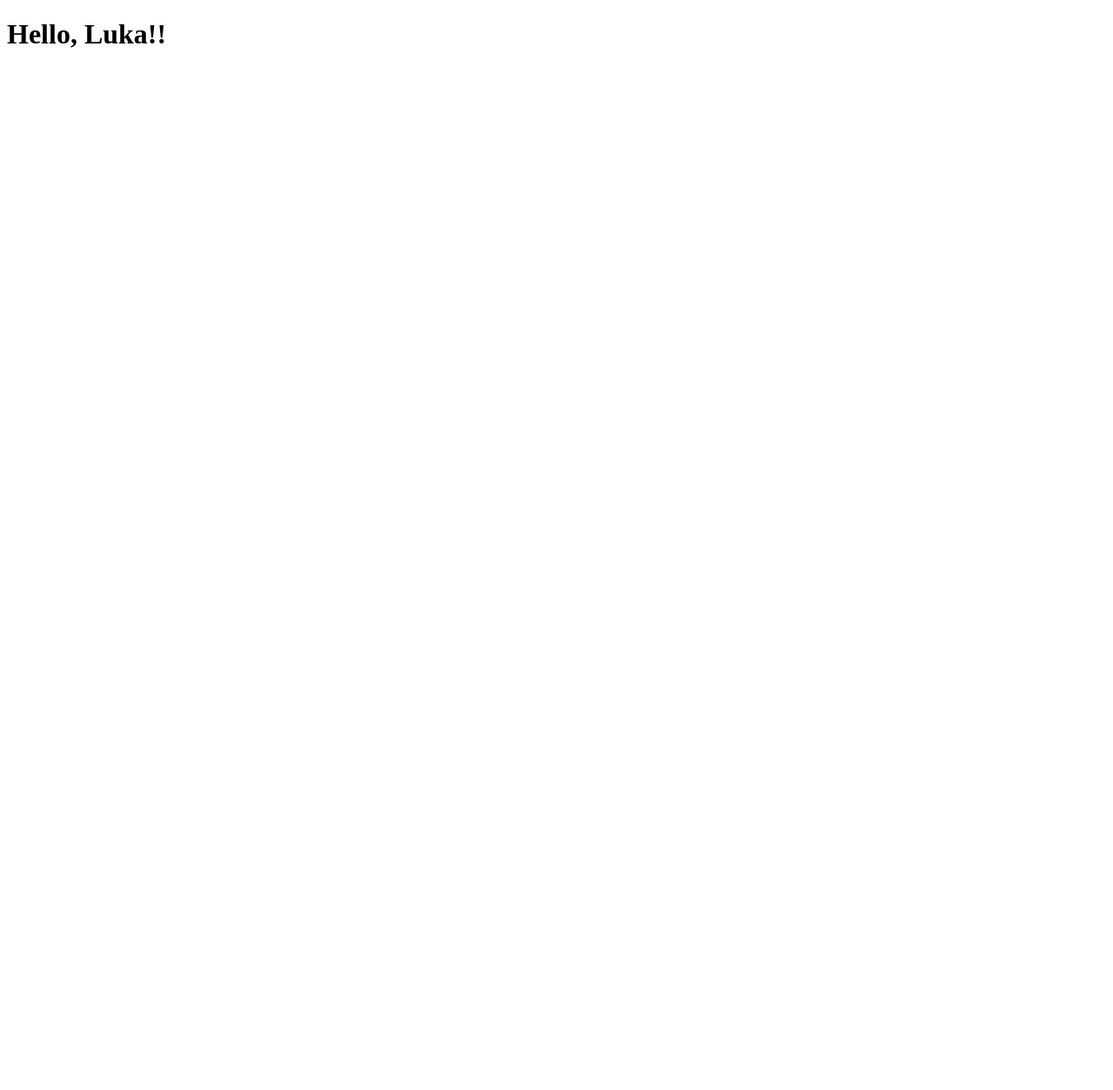
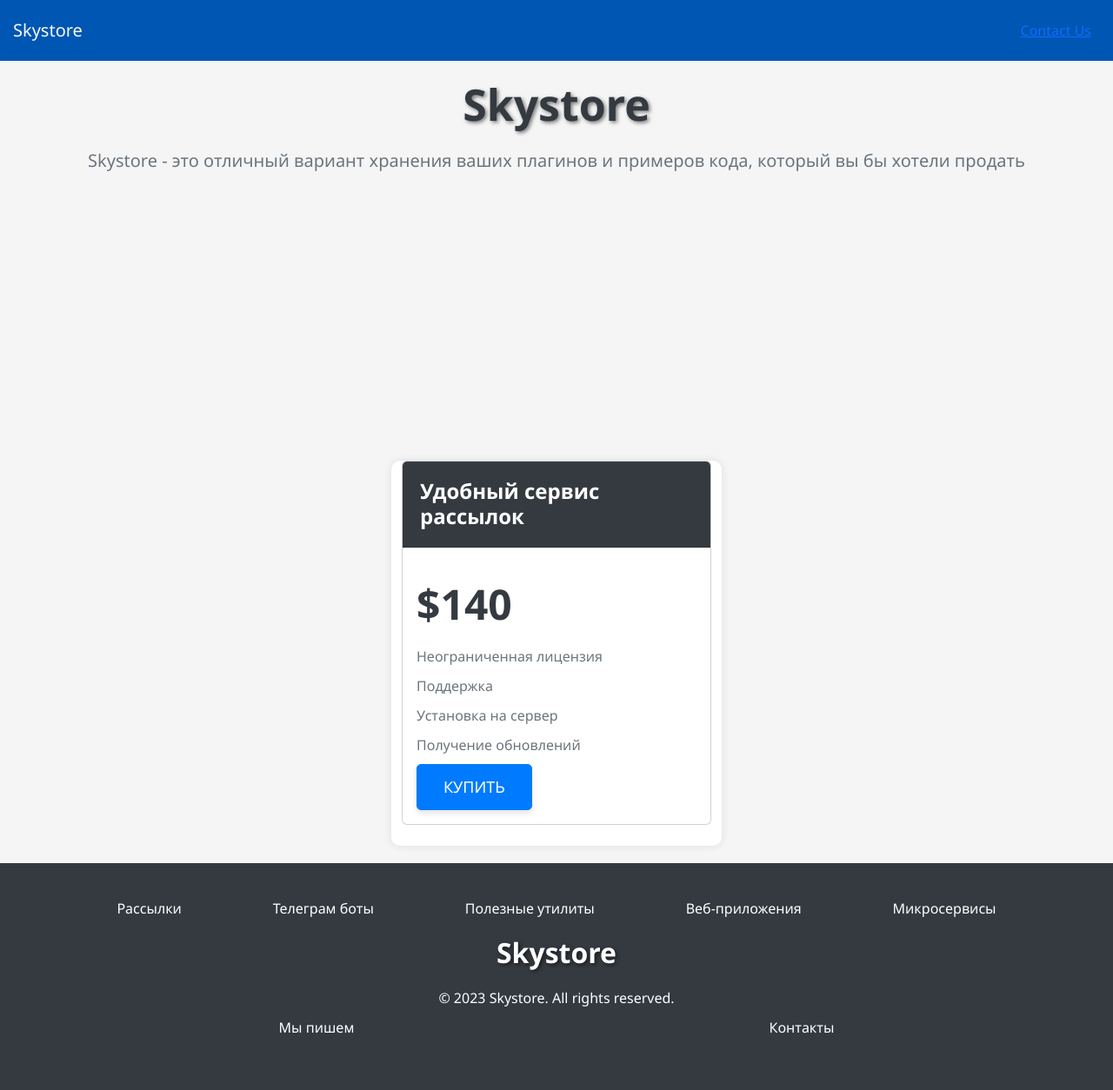
Before and after one commit to Sherika91/djangoproject, a Django app: page / in a window 1280 px wide. Before the commit the page is almost empty. Shown: the whole page at 87% size. Before the commit the page ends 55 px from the top, so only its background shows below. Run offline with Django 4.2, Linux system fonts and the light colour scheme; some libraries are stand-ins or nearby versions.

Commit message:
func add

```diff
--- a/catalog/templates/catalog/index.html
+++ b/catalog/templates/catalog/index.html
@@ -1,10 +1,196 @@
 <!DOCTYPE html>
 <html lang="en">
-<head>
+<head lang="en">
     <meta charset="UTF-8">
-    <title>Title</title>
+    <meta name="viewport" content="width=device-width, initial-scale=1.0">
+    <title>Skystore</title>
+    <link href="/static/css/bootstrap.min.css" rel="stylesheet">
+    <style>
+        body {
+            font-family: 'Segoe UI', Tahoma, Geneva, Verdana, sans-serif;
+            background-color: #f5f5f5;
+            color: #333;
+            margin: 0;
+            padding: 0;
+        }
+
+        .header {
+            background-color: #0056b3;
+            padding: 15px;
+            display: flex;
+            justify-content: space-between;
+            align-items: center;
+            color: #fffeec;
+        }
+
+        .navbar {
+            margin-right: 10px;
+            mask-border-mode: alpha;
+        }
+
+        .hero-section {
+            padding: 20px 0;
+            text-align: center;
+        }
+
+        .hero-title {
+            font-size: 50px;
+            font-weight: bold;
+            color: #343a40;
+            margin-bottom: 20px;
+            text-shadow: 2px 2px 4px rgba(0, 0, 0, 0.5);
+        }
+
+        .hero-description {
+            font-size: 20px;
+            color: #6c757d;
+            margin-bottom: 310px;
+        }
+
+        .pricing-card {
+            margin-bottom: 20px;
+            background-color: #ffffff;
+            border-radius: 10px;
+            box-shadow: 0 0 10px rgba(0, 0, 0, 0.1);
+        }
+
+        .pricing-card-header {
+            background-color: #343a40;
+            color: #ffffff;
+            padding: 20px;
+            border-top-left-radius: 10px;
+            border-top-right-radius: 10px;
+        }
+
+        .pricing-title {
+            font-size: 24px;
+            font-weight: bold;
+            margin: 0;
+            color: #ffffff;
+        }
+
+        .pricing-amount {
+            font-size: 48px;
+            font-weight: bold;
+            margin: 20px 0;
+            color: #343a40;
+        }
+
+        .pricing-list {
+            list-style: none;
+            padding: 0;
+            margin: 0;
+        }
+
+        .pricing-list-item {
+            color: #6c757d;
+            margin-bottom: 10px;
+        }
+
+        .btn-primary {
+            background-color: #007bff;
+            border-color: #007bff;
+            padding: 12px 30px;
+            font-size: 18px;
+            border-radius: 5px;
+            text-transform: uppercase;
+            box-shadow: 0 4px 6px rgba(0, 0, 0, 0.1);
+        }
+
+        .btn-primary:hover {
+            background-color: #0056b3;
+            border-color: #0056b3;
+        }
+
+        .footer {
+            padding: 40px 0;
+            background-color: #343a40;
+            color: #ffffff;
+            text-align: center;
+        }
+
+        .footer-links {
+            display: flex;
+            justify-content: space-around;
+            margin-bottom: 20px;
+        }
+
+        .footer-link {
+            color: #ffffff;
+            text-decoration: none;
+            transition: 0.3s ease-in-out;
+        }
+
+        .footer-link:hover {
+            color: #cfd8dc;
+        }
+
+        .footer-text {
+            margin-bottom: 10px;
+        }
+
+        .footer-logo {
+            font-size: 32px;
+            font-weight: bold;
+            margin-bottom: 20px;
+            text-shadow: 2px 2px 4px rgba(0, 0, 0, 0.5);
+        }
+
+    </style>
 </head>
 <body>
-<h1>Hello, Luka!!</h1>
+<div class="header">
+    <h5 class="my-0 mr-md-auto font-weight-normal text-light">Skystore</h5>
+    <nav class="navbar">
+        <a class="btn-btn-primary" role="button" href="/contacts/">Contact Us</a>
+    </nav>
+</div>
+
+<div class="hero-section">
+    <h1 class="hero-title">Skystore</h1>
+    <p class="hero-description">Skystore - это отличный вариант хранения ваших плагинов и примеров кода, который вы бы
+        хотели продать</p>
+</div>
+
+<div class="container">
+    <div class="row justify-content-center">
+        <div class="col-sm-6 col-lg-4 pricing-card">
+            <div class="card mb-4 box-shadow">
+                <div class="card-header pricing-card-header"><h4 class="my-0 font-weight-normal pricing-title">Удобный
+                    сервис рассылок</h4>
+                </div>
+                <div class="card-body">
+                    <h1 class="card-title pricing-amount">$140</h1>
+                    <ul class="pricing-list">
+                        <li class="pricing-list-item">Неограниченная лицензия</li>
+                        <li class="pricing-list-item">Поддержка</li>
+                        <li class="pricing-list-item">Установка на сервер</li>
+                        <li class="pricing-list-item">Получение обновлений</li>
+                    </ul>
+                    <button type="button" class="btn btn-lg btn-block btn-primary">Купить</button>
+                </div>
+            </div>
+        </div>
+    </div>
+</div>
+
+<footer class="footer">
+    <div class="container">
+        <div class="footer-links">
+            <a class="footer-link" href="#">Рассылки</a>
+            <a class="footer-link" href="#">Телеграм боты</a>
+            <a class="footer-link" href="#">Полезные утилиты</a>
+            <a class="footer-link" href="#">Веб-приложения</a>
+            <a class="footer-link" href="#">Микросервисы</a>
+        </div>
+        <h1 class="footer-logo">Skystore</h1>
+        <p class="footer-text">&copy; 2023 Skystore. All rights reserved.</p>
+        <div class="footer-links">
+            <a class="footer-link" href="#">Мы пишем</a>
+            <a class="footer-link" href="/contacts/">Контакты</a>
+        </div>
+    </div>
+</footer>
+<script src="/static/js/bootstrap.bundle.min.js"></script>
 </body>
 </html>
--- a/catalog/urls.py
+++ b/catalog/urls.py
@@ -1,7 +1,7 @@
 from django.urls import path
-
 from catalog import views
 
 urlpatterns = [
-    path('', views.index)
+    path('', views.index),
+    path('contacts/', views.contacts)
 ]
--- a/catalog/views.py
+++ b/catalog/views.py
@@ -3,3 +3,14 @@ from django.shortcuts import render
 
 def index(requests):
     return render(requests, 'catalog/index.html')
+
+
+def contacts(requests):
+    if requests.method == 'POST':
+        name = requests.POST.get('name')
+        email = requests.POST.get('email')
+        subject = requests.POST.get('subject')
+        message = requests.POST.get('message')
+
+        print(f"{name}, ({email}) says: {subject}\n{message}")
+    return render(requests, 'catalog/contacts.html')
```
Also changed, not shown: catalog/templates/catalog/contacts.html (added, +100 -0 lines), config/settings.py (+7 -1 lines).
